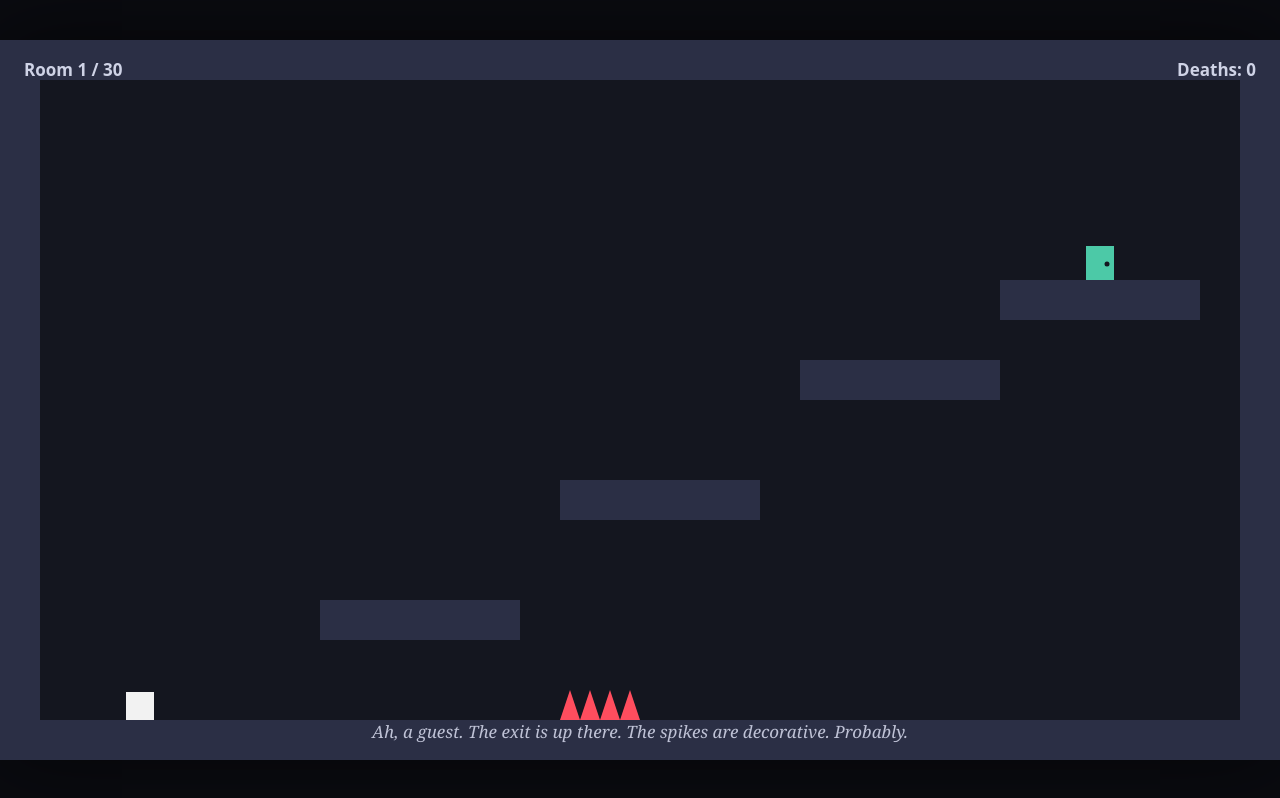
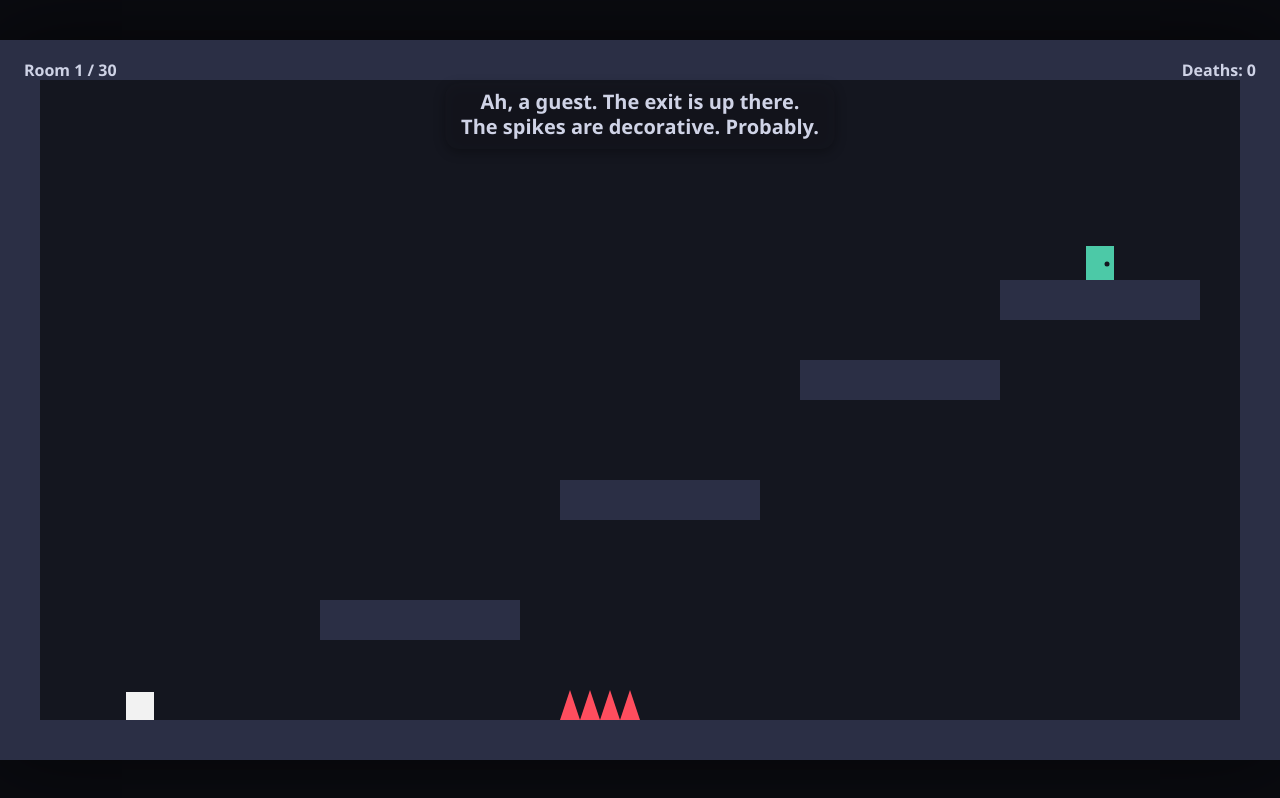
Before and after one commit to Kral1s/same-room, a plain HTML site: page index.html in a window 1280 px wide. Drawn offline with Linux system fonts and the light colour scheme.

Commit message:
Step 3.5: typography/UI refactor — CONFIG.FONTS/UI, narrator top-center pill band w/ shrink-to-fit, LTR/RTL-ready text helper, debug Persian smoke test (P)

```diff
--- a/index.html
+++ b/index.html
@@ -71,6 +71,40 @@ const CONFIG = {
     width: 28,
     height: 28,
     color: '#f2f2f2',
+  },
+
+  // Typography: ONE clean sans stack (system fonts only — no webfonts,
+  // no serif, italic or calligraphic styles anywhere).
+  FONTS: {
+    family:     '"Segoe UI", "Inter", "Roboto", "Helvetica Neue", Arial, Tahoma, sans-serif',
+    narrator:   { size: 28, weight: 700 },  // top-center band; auto-shrinks, see UI.narrator
+    hud:        { size: 16, weight: 600 },  // room counter / death counter
+    overlay:    { size: 42, weight: 700 },  // "ROOM COMPLETE" title
+    overlaySub: { size: 17, weight: 600 },  // "ROOM COMPLETE" subtitle
+    endTitle:   { size: 46, weight: 700 },  // "To be continued..." title
+    endLine:    { size: 17, weight: 600 },  // end screen body lines
+    debug:      { size: 13, weight: 600 },  // F2 overlay corner info
+  },
+
+  // UI layout — every text position on screen lives here.
+  // Layout note: rows 1-3, x 320-960 are reserved for the narrator;
+  // no level content may be placed there.
+  UI: {
+    direction: 'ltr', // canvas text direction ('rtl' reserved for future Persian mode)
+    hudRoom:   { x: 24,   y: 36 },
+    hudDeaths: { x: 1256, y: 36 },  // = VIEW_W - 24
+    narrator: {
+      x: 640, y: 76,          // center of the reserved band (rows 1-2)
+      maxTextW: 600,          // shrink-to-fit budget
+      maxPillW: 640,          // the pill can never leave x 320..960
+      padX: 16, padY: 8,
+      minSize: 20,            // narrator never shrinks below this
+      lineHeight: 1.25,       // relative to font size (two-line mode)
+      pillColor: '#14161f', pillAlpha: 0.7, pillRadius: 14,
+    },
+    debugInfo: { x: 16, yRules: 674, yDeaths: 698 }, // y = VIEW_H - 46 / VIEW_H - 28
+    complete:  { x: 640, titleYOff: -8,  subYOff: 30 },   // offsets from VIEW_H/2
+    end:       { x: 640, titleYOff: -40, subYOff: 0, deathsYOff: 54, restartYOff: 100 },
   },
 
   // Platformer feel. Units: pixels and frames (1 frame = 1/60 s).
@@ -175,6 +209,7 @@ const Input = {
   debugToggle: false,    // F2 edge: toggles debug mode
   debugSkip: false,      // N edge: skips level (only in debug mode)
   debugDigit: 0,         // 1..6 edge: jump straight to that level (debug only)
+  persianToggle: false,  // P edge: Persian narrator smoke test (debug only)
 };
 
 const JUMP_CODES = ['ArrowUp', 'KeyW', 'Space'];
@@ -193,6 +228,7 @@ function onKeyDown(e) {
     case 'Digit4': Input.debugDigit = 4; break;
     case 'Digit5': Input.debugDigit = 5; break;
     case 'Digit6': Input.debugDigit = 6; break;
+    case 'KeyP': Input.persianToggle = true; break;
     default:
       if (JUMP_CODES.includes(e.code)) {
         if (!Input.jumpHeld) Input.jumpPressed = true;
@@ -969,13 +1005,89 @@ function fitCanvas() {
 window.addEventListener('resize', fitCanvas);
 fitCanvas();
 
-function drawText(str, x, y, font, align, alpha) {
+// builds a canvas font string from a CONFIG.FONTS entry (size optionally overridden)
+function fontStr(f, size) {
+  return f.weight + ' ' + (size || f.size) + 'px ' + CONFIG.FONTS.family;
+}
+
+// Central text draw: THE one place that sets font, direction, color, alpha.
+// A call-site `dir` overrides CONFIG.UI.direction (debug Persian smoke test).
+function drawText(str, x, y, font, align, alpha, dir) {
   ctx.globalAlpha = (alpha === undefined ? 1 : alpha);
   ctx.font = font;
+  ctx.direction = dir || CONFIG.UI.direction;
   ctx.textAlign = align;
   ctx.fillStyle = COLORS.text;
   ctx.fillText(str, x, y);
   ctx.globalAlpha = 1;
+}
+
+function roundedRectPath(x, y, w, h, r) {
+  ctx.beginPath();
+  ctx.moveTo(x + r, y);
+  ctx.arcTo(x + w, y,     x + w, y + h, r);
+  ctx.arcTo(x + w, y + h, x,     y + h, r);
+  ctx.arcTo(x,     y + h, x,     y,     r);
+  ctx.arcTo(x,     y,     x + w, y,     r);
+  ctx.closePath();
+}
+
+// Debug-only Persian smoke test (P while debug mode is on). Deliberately NOT
+// in STRINGS: it only verifies shaping + RTL rendering and never ships.
+const PERSIAN_SMOKE = 'این یک آزمایش است. اتاق ۳ از ۳۰';
+let persianSmoke = false;
+
+// Shrink-to-fit, then wrap (at most TWO centered lines). Centralized so any
+// future long narrator line behaves identically.
+function fitNarrator(text, dir) {
+  const U = CONFIG.UI.narrator, F = CONFIG.FONTS.narrator;
+  ctx.direction = dir;
+  const measure = (s, size) => { ctx.font = fontStr(F, size); return ctx.measureText(s).width; };
+  let size = F.size;
+  while (size > U.minSize && measure(text, size) > U.maxTextW) size--;
+  if (measure(text, size) <= U.maxTextW) return { lines: [text], size };
+  // still too wide at minSize: split at the most width-balanced word boundary
+  const words = text.split(' ');
+  if (words.length === 1) return { lines: [text], size };
+  let best = null;
+  for (let i = 1; i < words.length; i++) {
+    const a = words.slice(0, i).join(' '), b = words.slice(i).join(' ');
+    const w = Math.max(measure(a, size), measure(b, size));
+    if (!best || w < best.w) best = { w, lines: [a, b] };
+  }
+  return { lines: best.lines, size };
+}
+
+// Narrator line in the reserved top-center band (rows 1-2), on a subtle
+// rounded pill with a soft shadow. Visible for the whole level (no fading).
+function drawNarrator() {
+  const text = (persianSmoke && Game.debug) ? PERSIAN_SMOKE : Narrator.current;
+  if (!text) return;
+  const dir = (persianSmoke && Game.debug) ? 'rtl' : CONFIG.UI.direction;
+  const U = CONFIG.UI.narrator;
+  const fit = fitNarrator(text, dir);
+  const lh = Math.round(fit.size * U.lineHeight);
+  const font = fontStr(CONFIG.FONTS.narrator, fit.size);
+  ctx.direction = dir; ctx.font = font;
+  const textW = Math.max(...fit.lines.map(l => ctx.measureText(l).width));
+  const blockH = fit.lines.length * lh;
+  const pillW = Math.min(U.maxPillW, textW + U.padX * 2);
+  const pillH = blockH + U.padY * 2;
+  const pillX = U.x - pillW / 2, pillY = U.y - blockH / 2 - U.padY;
+  // pill backdrop with a very soft shadow
+  ctx.save();
+  ctx.globalAlpha = U.pillAlpha;
+  ctx.fillStyle = U.pillColor;
+  ctx.shadowColor = 'rgba(0, 0, 0, 0.45)';
+  ctx.shadowBlur = 12;
+  ctx.shadowOffsetY = 3;
+  roundedRectPath(pillX, pillY, pillW, pillH, U.pillRadius);
+  ctx.fill();
+  ctx.restore();
+  fit.lines.forEach((line, i) => {
+    const baseY = U.y - blockH / 2 + lh * i + lh * 0.7; // blocks centered at U.y
+    drawText(line, U.x, baseY, font, 'center', undefined, dir);
+  });
 }
 
 function drawRoom() {
@@ -1070,23 +1182,21 @@ function drawDebug() {
 
   // corner info: active rules + deaths
   const ids = Game.level.rules.slice();
-  drawText(STRINGS.debug.rules(ids), 16, VIEW_H - 46,
-           '600 13px ui-monospace, monospace', 'left', 0.8);
-  drawText(STRINGS.debug.deaths(Game.deaths), 16, VIEW_H - 28,
-           '600 13px ui-monospace, monospace', 'left', 0.8);
+  drawText(STRINGS.debug.rules(ids), CONFIG.UI.debugInfo.x, CONFIG.UI.debugInfo.yRules,
+           fontStr(CONFIG.FONTS.debug), 'left', 0.8);
+  drawText(STRINGS.debug.deaths(Game.deaths), CONFIG.UI.debugInfo.x, CONFIG.UI.debugInfo.yDeaths,
+           fontStr(CONFIG.FONTS.debug), 'left', 0.8);
 }
 
 /* ---- HUD & overlays ---- */
 
 function drawHUD() {
   drawText(STRINGS.hud.room(Game.levelIndex + 1, TOTAL_LEVELS),
-           24, 36, '600 17px system-ui, sans-serif', 'left');
+           CONFIG.UI.hudRoom.x, CONFIG.UI.hudRoom.y,
+           fontStr(CONFIG.FONTS.hud), 'left');
   drawText(STRINGS.hud.deaths(Game.deaths),
-           VIEW_W - 24, 36, '600 17px system-ui, sans-serif', 'right');
-  if (Game.state === 'playing') {
-    drawText(Narrator.current, VIEW_W / 2, VIEW_H - 22,
-             'italic 17px Georgia, serif', 'center', 0.9);
-  }
+           CONFIG.UI.hudDeaths.x, CONFIG.UI.hudDeaths.y,
+           fontStr(CONFIG.FONTS.hud), 'right');
 }
 
 function drawCompleteOverlay() {
@@ -1095,23 +1205,23 @@ function drawCompleteOverlay() {
   ctx.globalAlpha = 0.72 * a;
   ctx.fillRect(0, 0, VIEW_W, VIEW_H);
   ctx.globalAlpha = 1;
-  drawText(STRINGS.transitions.completeTitle, VIEW_W / 2, VIEW_H / 2 - 8,
-           '700 42px system-ui, sans-serif', 'center', a);
-  drawText(STRINGS.transitions.completeSub, VIEW_W / 2, VIEW_H / 2 + 30,
-           'italic 17px Georgia, serif', 'center', a);
+  drawText(STRINGS.transitions.completeTitle, CONFIG.UI.complete.x, VIEW_H / 2 + CONFIG.UI.complete.titleYOff,
+           fontStr(CONFIG.FONTS.overlay), 'center', a);
+  drawText(STRINGS.transitions.completeSub, CONFIG.UI.complete.x, VIEW_H / 2 + CONFIG.UI.complete.subYOff,
+           fontStr(CONFIG.FONTS.overlaySub), 'center', a);
 }
 
 function drawEndScreen() {
-  const t = Game.stateTime;
-  drawText(STRINGS.end.title, VIEW_W / 2, VIEW_H / 2 - 40,
-           '700 46px system-ui, sans-serif', 'center');
-  drawText(STRINGS.end.sub, VIEW_W / 2, VIEW_H / 2,
-           'italic 17px Georgia, serif', 'center', 0.9);
-  drawText(STRINGS.end.deaths(Game.deaths),
-           VIEW_W / 2, VIEW_H / 2 + 54, '600 17px system-ui, sans-serif', 'center');
+  const t = Game.stateTime, U = CONFIG.UI.end;
+  drawText(STRINGS.end.title, U.x, VIEW_H / 2 + U.titleYOff,
+           fontStr(CONFIG.FONTS.endTitle), 'center');
+  drawText(STRINGS.end.sub, U.x, VIEW_H / 2 + U.subYOff,
+           fontStr(CONFIG.FONTS.endLine), 'center', 0.9);
+  drawText(STRINGS.end.deaths(Game.deaths), U.x, VIEW_H / 2 + U.deathsYOff,
+           fontStr(CONFIG.FONTS.endLine), 'center');
   const pulse = 0.55 + 0.35 * Math.sin(t * 0.08);
-  drawText(STRINGS.end.restart,
-           VIEW_W / 2, VIEW_H / 2 + 100, '600 17px system-ui, sans-serif', 'center', pulse);
+  drawText(STRINGS.end.restart, U.x, VIEW_H / 2 + U.restartYOff,
+           fontStr(CONFIG.FONTS.endLine), 'center', pulse);
 }
 
 function drawFlash() {
@@ -1140,6 +1250,7 @@ function render() {
   drawPlayer(ctx, player);
   if (Game.debug) drawDebug();
   drawHUD();
+  if (Game.state === 'playing') drawNarrator(); // top-center band, never fades
   if (Game.state === 'complete') drawCompleteOverlay();
   drawFlash();
 }
@@ -1300,7 +1411,13 @@ function update() {
   if (Game.flash > 0) Game.flash--;
 
   // F2 toggles debug mode
-  if (Input.debugToggle) Game.debug = !Game.debug;
+  if (Input.debugToggle) {
+    Game.debug = !Game.debug;
+    if (!Game.debug) persianSmoke = false; // the smoke test belongs to debug view only
+  }
+
+  // P toggles the Persian smoke-test string in the narrator slot (debug only)
+  if (Input.persianToggle && Game.debug) persianSmoke = !persianSmoke;
 
   // debug-only level jumps: N = next, 1..6 = straight to that room
   if (Game.debug && Game.state === 'playing') {
@@ -1351,6 +1468,7 @@ function update() {
   Input.debugToggle = false;
   Input.debugSkip = false;
   Input.debugDigit = 0;
+  Input.persianToggle = false;
 }
 
 /* ============================= MAIN LOOP ================================= */
```
